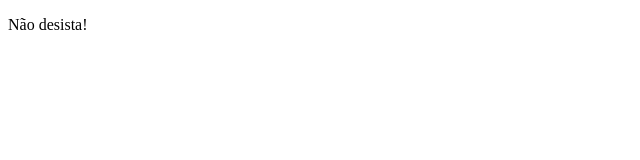
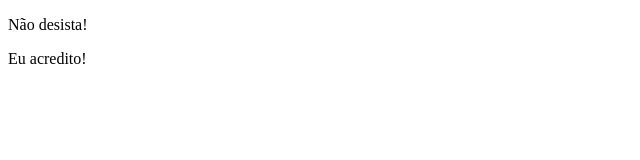
Before and after one commit to LucasMorais42/Projeto01-BootCampDevJr, a plain HTML site: page index.html in a window 1280 px wide. Shown: the full height of the page, 0-640 px from the left. Drawn offline with Linux system fonts and the light colour scheme.

Commit message:
frase motivacional 2

```diff
--- a/index.html
+++ b/index.html
@@ -7,5 +7,6 @@
 </head>
 <body>
     <p>Não desista!</p>
+    <p>Eu acredito!</p>
 </body>
 </html>
```
